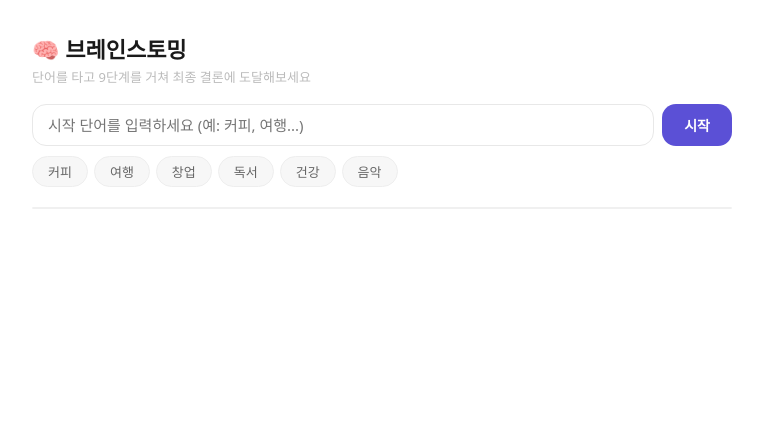
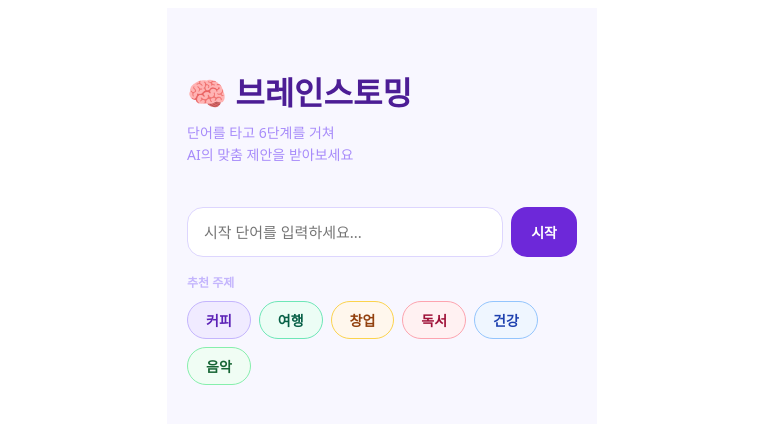
Before and after one commit to raehey/brainstorm-app, a Next.js app: page / in a window 1280 px wide. Shown: the top 424 px of the page, without its empty margins (258-1021 px from the left). Built offline with nearby package versions, Linux system fonts and the light colour scheme.

Commit message:
Update index.jsx

```diff
--- a/pages/index.jsx
+++ b/pages/index.jsx
@@ -1,220 +1,280 @@
 import { useState } from "react";
 
-const MAX = 9;
-const W = 660, H = 480, CX = 330, CY = 240;
-const sleep = ms => new Promise(r => setTimeout(r, ms));
-const countFor = s => Math.max(2, 11 - s);
+const COLORS = [
+  { bg: "#F0EBFF", border: "#C4B5FD", text: "#5B21B6" },
+  { bg: "#ECFDF5", border: "#6EE7B7", text: "#065F46" },
+  { bg: "#FFF7ED", border: "#FCD34D", text: "#92400E" },
+  { bg: "#FFF1F2", border: "#FDA4AF", text: "#9F1239" },
+  { bg: "#EFF6FF", border: "#93C5FD", text: "#1E40AF" },
+  { bg: "#F0FDF4", border: "#86EFAC", text: "#166534" },
+  { bg: "#FFFBEB", border: "#FDE68A", text: "#78350F" },
+  { bg: "#FDF4FF", border: "#E879F9", text: "#701A75" },
+];
 
-function geoFor(n) {
-  if (n >= 10) return { r: 186, rx: 54, ry: 24 };
-  if (n >= 8)  return { r: 173, rx: 62, ry: 28 };
-  if (n >= 6)  return { r: 160, rx: 70, ry: 32 };
-  if (n >= 4)  return { r: 148, rx: 78, ry: 36 };
-  return             { r: 132, rx: 88, ry: 40 };
+const MAX = 6;
+const HINTS = ["커피", "여행", "창업", "독서", "건강", "음악"];
+const countFor = s => s <= 2 ? 8 : s <= 4 ? 6 : 4;
+const font = "'Apple SD Gothic Neo','Noto Sans KR',system-ui,sans-serif";
+
+export default function App() {
+  const [screen, setScreen] = useState("home"); // home | game | loading | result
+  const [inp, setInp] = useState("");
+  const [stageIdx, setStageIdx] = useState(0);
+  const [words, setWords] = useState([]);
+  const [selected, setSelected] = useState(null);
+  const [path, setPath] = useState([]);
+  const [finalWord, setFinalWord] = useState(null);
+  const [ai, setAi] = useState(null);
+  const [err, setErr] = useState("");
+
+  const isFinal = stageIdx === MAX - 1;
+  const visibleWords = words.slice(0, countFor(stageIdx + 1));
+
+  async function fetchWords(topic) {
+    const res = await fetch("/api/brainstorm", {
+      method: "POST",
+      headers: { "Content-Type": "application/json" },
+      body: JSON.stringify({ topic, count: countFor(1) })
+    });
+    const data = await res.json();
+    return data.words || [];
   }
 
-const PAL = [
-  { f:"#EDE9FD", s:"#B8ADEE", t:"#4B3FAA" },
-  { f:"#D9F4EB", s:"#5DCAA5", t:"#0D6647" },
-  { f:"#FEF0D7", s:"#F5C36A", t:"#7A4D0A" },
-  { f:"#FAE5E1", s:"#F0917A", t:"#8C2E1A" },
-  { f:"#DFF0FC", s:"#78BAE8", t:"#14517A" },
-  { f:"#FCE6F1", s:"#EA88B8", t:"#8C2250" },
-  { f:"#E4F7DC", s:"#7DC96A", t:"#2D6B1E" },
-  { f:"#FDF3DC", s:"#E8C96A", t:"#7A5A0A" },
-  { f:"#F0EAF7", s:"#C9A8E8", t:"#5E2D8C" },
-  { f:"#E8F7F9", s:"#7BCDD6", t:"#1A6B72" },
-];
-
-const HINTS = ["커피", "여행", "창업", "독서", "건강", "음악"];
-
-function getPos(i, n, r) {
-  const a = (i / n) * 2 * Math.PI - Math.PI / 2;
-  return { x: CX + r * Math.cos(a), y: CY + r * Math.sin(a) };
+  async function start(topic) {
+    if (!topic.trim()) return;
+    setErr("");
+    setScreen("loading");
+    try {
+      const ws = await fetchWords(topic);
+      if (ws.length < 2) { setErr("다시 시도해주세요."); setScreen("home"); return; }
+      setPath([topic]);
+      setWords(ws);
+      setStageIdx(0);
+      setSelected(null);
+      setScreen("game");
+    } catch { setErr("오류가 발생했어요."); setScreen("home"); }
   }
 
-function wrap(txt, max = 7) {
-  if (txt.length <= max) return [txt];
-  const m = Math.ceil(txt.length / 2);
-  const sp = txt.indexOf(" ", m - 2);
-  const c = sp > 0 ? sp : m;
-  return [txt.slice(0, c).trim(), txt.slice(c).trim()];
-}
+  async function next() {
+    if (selected === null) return;
+    const word = visibleWords[selected];
+    const newPath = [...path, word];
+    setPath(newPath);
+    setSelected(null);
 
-const font = "'Apple SD Gothic Neo', 'Pretendard', 'Noto Sans KR', system-ui, sans-serif";
-
-export default function App() {
-  const [inp, setInp] = useState("");
-  const [stage, setStage] = useState(0);
-  const [center, setCenter] = useState(null);
-  const [words, setWords] = useState([]);
-  const [hist, setHist] = useState([]);
-  const [phase, setPhase] = useState("idle");
-  const [err, setErr] = useState("");
-  const [done, setDone] = useState(null);
-
-  async function go(topic, toStage) {
-    if (phase !== "idle") return;
-    setErr("");
-    if (toStage > MAX) {
-      if (center) setHist(h => [...h, { center, words, stage }]);
-      setDone(topic);
-      return;
-    }
-    if (center) { setPhase("fadeout"); await sleep(300); }
-    setPhase("loading");
+    if (isFinal) {
+      setFinalWord(word);
+      setScreen("loading");
       try {
         const res = await fetch("/api/brainstorm", {
           method: "POST",
           headers: { "Content-Type": "application/json" },
-        body: JSON.stringify({ topic, count: countFor(toStage) })
+          body: JSON.stringify({ topic: word, path: newPath, mode: "suggest" })
+        });
+        const data = await res.json();
+        setAi(data);
+        setScreen("result");
+      } catch { setScreen("result"); }
+    } else {
+      setScreen("loading");
+      try {
+        const res = await fetch("/api/brainstorm", {
+          method: "POST",
+          headers: { "Content-Type": "application/json" },
+          body: JSON.stringify({ topic: word, count: countFor(stageIdx + 2) })
         });
         const data = await res.json();
         if (data.words?.length >= 2) {
-        if (center) setHist(h => [...h, { center, words, stage }]);
-        setCenter(topic); setWords(data.words); setStage(toStage); setInp("");
-        setPhase("entering"); await sleep(30); setPhase("idle");
-      } else { setErr("다시 시도해주세요."); setPhase("idle"); }
-    } catch { setErr("오류가 발생했어요."); setPhase("idle"); }
+          setWords(data.words);
+          setStageIdx(stageIdx + 1);
+          setScreen("game");
+        } else { setErr("다시 시도해주세요."); setScreen("game"); }
+      } catch { setErr("오류가 발생했어요."); setScreen("game"); }
+    }
   }
 
   function back() {
-    if (!hist.length) return;
-    const p = hist[hist.length - 1];
-    setHist(h => h.slice(0, -1));
-    setCenter(p.center); setWords(p.words); setStage(p.stage); setDone(null);
+    if (stageIdx === 0) { setScreen("home"); return; }
+    setPath(path.slice(0, -1));
+    setStageIdx(stageIdx - 1);
+    setSelected(null);
+    setScreen("game");
   }
 
   function restart() {
-    setCenter(null); setWords([]); setHist([]); setStage(0); setInp(""); setDone(null); setPhase("idle");
+    setScreen("home"); setInp(""); setPath([]); setWords([]);
+    setStageIdx(0); setSelected(null); setAi(null); setFinalWord(null); setErr("");
   }
 
-  const ns = stage + 1;
-  const isFinal = stage === MAX;
-  const geo = geoFor(words.length);
-  const mapVisible = phase === "idle";
-  const showMap = center && phase !== "loading";
-  const path = [...hist.map(h => h.center), center].filter(Boolean);
+  // 로딩
+  if (screen === "loading") return (
+    <div style={{ maxWidth: 390, margin: "0 auto", minHeight: "100vh", background: "#F8F7FF", fontFamily: font, display: "flex", flexDirection: "column", alignItems: "center", justifyContent: "center", gap: 16 }}>
+      <div style={{ fontSize: 48 }}>🧠</div>
+      <p style={{ fontSize: 16, fontWeight: 700, color: "#4C1D95", margin: 0 }}>
+        {isFinal ? "AI가 분석 중이에요..." : "단어를 찾는 중..."}
+      </p>
+      <p style={{ fontSize: 13, color: "#A78BFA", margin: 0, textAlign: "center", padding: "0 40px", lineHeight: 1.6 }}>
+        {isFinal ? "당신의 탐색 흐름을 보고\n딱 맞는 제안을 만들고 있어요" : "잠깐만요!"}
+      </p>
+    </div>
+  );
 
-  if (done) return (
-    <div style={{ maxWidth: 520, margin: "3rem auto", padding: "2rem 1.5rem", textAlign: "center", fontFamily: font }}>
-      <div style={{ fontSize: 52, marginBottom: 16 }}>🎯</div>
-      <p style={{ fontSize: 12, color: "#bbb", letterSpacing: "0.08em", textTransform: "uppercase", marginBottom: 8 }}>브레인스토밍 결론</p>
-      <div style={{ background: "#EDE9FD", border: "2.5px solid #B8ADEE", borderRadius: 32, padding: "1.25rem 2.5rem", display: "inline-block", marginBottom: 24 }}>
-        <span style={{ fontSize: 32, fontWeight: 800, color: "#4B3FAA" }}>{done}</span>
+  // 결과
+  if (screen === "result") return (
+    <div style={{ maxWidth: 390, margin: "0 auto", minHeight: "100vh", background: "#F8F7FF", fontFamily: font, paddingBottom: 40 }}>
+      <div style={{ padding: "24px 20px 20px", background: "#fff", borderBottom: "1px solid #EDE9FE" }}>
+        <div style={{ display: "flex", alignItems: "center", gap: 8, marginBottom: 18 }}>
+          <button onClick={restart} style={{ width: 34, height: 34, borderRadius: 10, background: "#EDE9FE", border: "none", cursor: "pointer", fontSize: 15, color: "#7C3AED" }}>←</button>
+          <span style={{ fontSize: 12, color: "#A78BFA", fontWeight: 600 }}>브레인스토밍 완료</span>
         </div>
-      <div style={{ display: "flex", gap: 5, justifyContent: "center", flexWrap: "wrap", marginBottom: 28 }}>
+        <p style={{ fontSize: 11, color: "#C4B5FD", margin: "0 0 8px", fontWeight: 600, letterSpacing: "0.05em" }}>나의 탐색 경로</p>
+        <div style={{ display: "flex", flexWrap: "wrap", gap: 5, marginBottom: 16 }}>
           {path.map((w, i) => (
             <span key={i} style={{ display: "flex", alignItems: "center", gap: 5 }}>
-            {i > 0 && <span style={{ color: "#ddd", fontSize: 11 }}>→</span>}
-            <span style={{ background: PAL[i % PAL.length].f, color: PAL[i % PAL.length].t, padding: "3px 11px", borderRadius: 20, fontSize: 12, fontWeight: 500 }}>{w}</span>
+              {i > 0 && <span style={{ color: "#DDD6FE", fontSize: 12 }}>→</span>}
+              <span style={{ fontSize: 13, fontWeight: 700, color: "#fff", background: COLORS[i % COLORS.length].border, padding: "4px 12px", borderRadius: 20 }}>{w}</span>
             </span>
           ))}
-        <span style={{ color: "#ddd", fontSize: 11 }}>→</span>
-        <span style={{ background: "#4B3FAA", color: "#fff", padding: "3px 13px", borderRadius: 20, fontSize: 12, fontWeight: 700 }}>🎯 {done}</span>
         </div>
-      <div style={{ display: "flex", gap: 10, justifyContent: "center" }}>
-        <button onClick={restart} style={{ padding: "11px 28px", borderRadius: 14, background: "#5B50D6", color: "#fff", border: "none", fontSize: 15, fontWeight: 700, cursor: "pointer" }}>처음부터 다시</button>
-        <button onClick={back} style={{ padding: "11px 20px", borderRadius: 14, background: "#f5f5f5", color: "#666", border: "1px solid #e8e8e8", fontSize: 14, cursor: "pointer" }}>다시 선택하기</button>
+        <div style={{ background: "#4C1D95", borderRadius: 20, padding: "16px 20px" }}>
+          <p style={{ fontSize: 11, color: "#C4B5FD", margin: "0 0 4px", fontWeight: 600 }}>최종 키워드</p>
+          <p style={{ fontSize: 28, fontWeight: 900, margin: 0, color: "#fff" }}>🎯 {finalWord}</p>
+        </div>
+      </div>
+
+      <div style={{ padding: "20px" }}>
+        <p style={{ fontSize: 13, fontWeight: 700, color: "#7C3AED", margin: "0 0 14px" }}>✨ AI가 당신의 흐름을 분석했어요</p>
+
+        {[
+          { icon: "🎬", title: "지금 이걸 해보세요", text: ai?.action, bg: "#fff", border: "#EDE9FE", color: "#374151", tcolor: "#4C1D95" },
+          { icon: "🌿", title: "이런 기분으로 있어보세요", text: ai?.mood, bg: "#fff", border: "#EDE9FE", color: "#374151", tcolor: "#4C1D95" },
+          { icon: "💜", title: "AI 한마디", text: ai?.tip, bg: "#F0EBFF", border: "#C4B5FD", color: "#5B21B6", tcolor: "#4C1D95" },
+        ].map((card, i) => (
+          <div key={i} style={{ background: card.bg, border: `1.5px solid ${card.border}`, borderRadius: 20, padding: "18px", marginBottom: 12 }}>
+            <div style={{ display: "flex", alignItems: "center", gap: 8, marginBottom: 10 }}>
+              <span style={{ fontSize: 20 }}>{card.icon}</span>
+              <span style={{ fontSize: 13, fontWeight: 800, color: card.tcolor }}>{card.title}</span>
+            </div>
+            <p style={{ fontSize: 14, color: card.color, margin: 0, lineHeight: 1.7 }}>{card.text || "..."}</p>
+          </div>
+        ))}
+
+        <button onClick={restart} style={{ width: "100%", marginTop: 8, padding: "16px", borderRadius: 18, background: "#6D28D9", color: "#fff", border: "none", fontSize: 16, fontWeight: 800, cursor: "pointer", fontFamily: font }}>
+          다시 탐색하기
+        </button>
       </div>
     </div>
   );
 
+  // 홈
+  if (screen === "home") return (
+    <div style={{ maxWidth: 390, margin: "0 auto", minHeight: "100vh", background: "#F8F7FF", fontFamily: font, padding: "60px 20px 40px" }}>
+      <h1 style={{ fontSize: 32, fontWeight: 900, color: "#4C1D95", margin: "0 0 8px" }}>🧠 브레인스토밍</h1>
+      <p style={{ fontSize: 14, color: "#A78BFA", margin: "0 0 40px", lineHeight: 1.6 }}>단어를 타고 6단계를 거쳐<br/>AI의 맞춤 제안을 받아보세요</p>
+
+      <div style={{ display: "flex", gap: 8, marginBottom: 16 }}>
+        <input value={inp} onChange={e => setInp(e.target.value)}
+          onKeyDown={e => e.key === "Enter" && start(inp)}
+          placeholder="시작 단어를 입력하세요..."
+          style={{ flex: 1, fontSize: 15, padding: "14px 16px", border: "1.5px solid #DDD6FE", borderRadius: 16, outline: "none", fontFamily: font, background: "#fff" }} />
+        <button onClick={() => start(inp)} disabled={!inp.trim()}
+          style={{ padding: "0 20px", fontWeight: 800, fontSize: 14, background: "#6D28D9", color: "#fff", border: "none", borderRadius: 16, cursor: "pointer", fontFamily: font }}>시작</button>
+      </div>
+
+      {err && <p style={{ color: "#EF4444", fontSize: 13, marginBottom: 12 }}>{err}</p>}
+
+      <p style={{ fontSize: 12, color: "#C4B5FD", margin: "0 0 10px", fontWeight: 600 }}>추천 주제</p>
+      <div style={{ display: "flex", flexWrap: "wrap", gap: 8 }}>
+        {HINTS.map((s, i) => (
+          <button key={s} onClick={() => start(s)}
+            style={{ fontSize: 14, padding: "8px 18px", borderRadius: 20, color: COLORS[i].text, background: COLORS[i].bg, border: `1.5px solid ${COLORS[i].border}`, cursor: "pointer", fontWeight: 700, fontFamily: font }}>
+            {s}
+          </button>
+        ))}
+      </div>
+    </div>
+  );
+
+  // 게임
   return (
-    <div style={{ maxWidth: 700, margin: "0 auto", padding: "1.5rem 1rem", fontFamily: font }}>
-      <h2 style={{ fontSize: 22, fontWeight: 800, margin: "0 0 3px", color: "#1a1a1a" }}>🧠 브레인스토밍</h2>
-      <p style={{ fontSize: 13, color: "#bbb", marginTop: 0, marginBottom: 18 }}>단어를 타고 9단계를 거쳐 최종 결론에 도달해보세요</p>
+    <div style={{ maxWidth: 390, margin: "0 auto", minHeight: "100vh", background: "#F8F7FF", fontFamily: font, paddingBottom: 100 }}>
+      <div style={{ padding: "24px 20px 20px", borderBottom: "1px solid #EDE9FE", background: "#fff" }}>
+        <div style={{ display: "flex", alignItems: "center", justifyContent: "space-between", marginBottom: 18 }}>
+          <button onClick={back} style={{ width: 34, height: 34, borderRadius: 10, background: "#EDE9FE", border: "none", cursor: "pointer", fontSize: 15, color: "#7C3AED" }}>←</button>
+          <div style={{ display: "flex", alignItems: "center", gap: 6 }}>
+            {Array.from({ length: MAX }, (_, i) => (
+              <div key={i} style={{ width: i <= stageIdx ? 20 : 7, height: 7, borderRadius: 20, background: i < stageIdx ? "#C4B5FD" : i === stageIdx ? (isFinal ? "#F59E0B" : "#7C3AED") : "#EDE9FE", transition: "all 0.4s ease" }} />
+            ))}
+          </div>
+          <div style={{ background: isFinal ? "#FEF3C7" : "#EDE9FE", borderRadius: 12, padding: "5px 12px", fontSize: 12, color: isFinal ? "#D97706" : "#7C3AED", fontWeight: 700 }}>
+            {isFinal ? "마지막 🎯" : `${stageIdx + 1}/${MAX}`}
+          </div>
+        </div>
 
-      {stage > 0 && (
-        <div style={{ marginBottom: 18 }}>
-          <div style={{ display: "flex", alignItems: "center", gap: 4, marginBottom: 8 }}>
-            {Array.from({ length: MAX }, (_, i) => (
-              <div key={i} style={{ height: 7, borderRadius: 20, flexShrink: 0, transition: "all 0.45s ease", width: i < stage ? 20 : 7, background: i < stage ? (isFinal ? "#E8C96A" : "#5B50D6") : "#ebebeb" }} />
+        {path.length > 1 && (
+          <div style={{ marginBottom: 14 }}>
+            <p style={{ fontSize: 11, color: "#C4B5FD", margin: "0 0 8px", fontWeight: 600, letterSpacing: "0.05em", textTransform: "uppercase" }}>탐색 경로</p>
+            <div style={{ display: "flex", flexWrap: "wrap", gap: 5 }}>
+              {path.slice(0, -1).map((w, i) => (
+                <span key={i} style={{ display: "flex", alignItems: "center", gap: 5 }}>
+                  {i > 0 && <span style={{ color: "#DDD6FE", fontSize: 12 }}>→</span>}
+                  <span style={{ fontSize: 14, fontWeight: 800, color: "#fff", background: COLORS[i % COLORS.length].border, padding: "5px 14px", borderRadius: 20, boxShadow: `0 2px 8px ${COLORS[i % COLORS.length].border}66` }}>{w}</span>
+                </span>
               ))}
-            <span style={{ fontSize: 11, color: "#ccc", marginLeft: 6 }}>{stage}/{MAX}</span>
             </div>
-          <p style={{ fontSize: 12, margin: 0, fontWeight: isFinal ? 700 : 400, color: isFinal ? "#854F0B" : "#ccc" }}>
-            {isFinal ? "🎯 마지막! 하나를 골라 결론을 내보세요" : `다음 단계: ${countFor(ns)}개 단어로 좁혀져요`}
-          </p>
           </div>
         )}
 
-      {path.length > 1 && (
-        <div style={{ display: "flex", alignItems: "center", gap: 4, marginBottom: 14, flexWrap: "wrap" }}>
-          {path.map((w, i) => (
-            <span key={i} style={{ display: "flex", alignItems: "center", gap: 4 }}>
-              {i > 0 && <span style={{ color: "#e8e8e8", fontSize: 10 }}>→</span>}
-              <span style={{ fontSize: 12, fontWeight: i === path.length - 1 ? 700 : 400, color: i === path.length - 1 ? "#4B3FAA" : "#ccc" }}>{w}</span>
-            </span>
-          ))}
-          <button onClick={back} style={{ marginLeft: 6, fontSize: 11, padding: "2px 9px", borderRadius: 20, color: "#999", background: "#f7f7f7", border: "0.5px solid #e5e5e5", cursor: "pointer" }}>← 뒤로</button>
-          <button onClick={restart} style={{ fontSize: 11, padding: "2px 9px", borderRadius: 20, color: "#999", background: "#f7f7f7", border: "0.5px solid #e5e5e5", cursor: "pointer" }}>처음</button>
+        <div>
+          <p style={{ fontSize: 11, color: "#C4B5FD", margin: "0 0 4px", fontWeight: 600, letterSpacing: "0.05em", textTransform: "uppercase" }}>현재 주제</p>
+          <h2 style={{ fontSize: 36, fontWeight: 900, margin: 0, color: "#4C1D95", letterSpacing: "-1px" }}>{path[path.length - 1]}</h2>
         </div>
-      )}
 
-      {stage === 0 && (
-        <>
-          <div style={{ display: "flex", gap: 8, marginBottom: 10 }}>
-            <input value={inp} onChange={e => setInp(e.target.value)}
-              onKeyDown={e => e.key === "Enter" && phase === "idle" && go(inp, 1)}
-              placeholder="시작 단어를 입력하세요 (예: 커피, 여행...)"
-              style={{ flex: 1, fontSize: 15, padding: "10px 15px", border: "1.5px solid #e8e8e8", borderRadius: 14, outline: "none", fontFamily: font }} />
-            <button onClick={() => go(inp, 1)} disabled={phase !== "idle" || !inp.trim()}
-              style={{ padding: "0 22px", fontWeight: 700, fontSize: 14, background: "#5B50D6", color: "#fff", border: "none", borderRadius: 14, cursor: "pointer" }}>시작</button>
+        <div style={{ marginTop: 14, height: 5, background: "#EDE9FE", borderRadius: 20, overflow: "hidden" }}>
+          <div style={{ width: `${((stageIdx + 1) / MAX) * 100}%`, height: "100%", background: isFinal ? "#F59E0B" : "#7C3AED", borderRadius: 20, transition: "width 0.5s ease" }} />
         </div>
-          <div style={{ display: "flex", gap: 6, flexWrap: "wrap", marginBottom: 20 }}>
-            {HINTS.map(s => (
-              <button key={s} onClick={() => go(s, 1)} style={{ fontSize: 13, padding: "5px 15px", borderRadius: 20, color: "#666", background: "#f7f7f7", border: "1px solid #eee", cursor: "pointer" }}>{s}</button>
-            ))}
       </div>
-        </>
-      )}
 
-      {err && <p style={{ color: "#e05", fontSize: 13 }}>{err}</p>}
+      <div style={{ padding: "16px 20px 12px" }}>
+        <p style={{ fontSize: 13, color: isFinal ? "#D97706" : "#A78BFA", margin: 0, fontWeight: 600 }}>
+          {isFinal ? "✨ 하나를 고르면 AI가 제안해드려요" : `${visibleWords.length}개 중 하나를 골라보세요 ↓`}
+        </p>
+      </div>
 
-      <div style={{ background: isFinal ? "#FFFDF5" : "#fafafa", borderRadius: 22, overflow: "hidden", border: `1px solid ${isFinal ? "#F5C36A" : "#f0f0f0"}`, minHeight: phase === "loading" ? 320 : 0, transition: "border-color 0.4s, background 0.4s", position: "relative" }}>
-        {phase === "loading" && (
-          <div style={{ position: "absolute", inset: 0, display: "flex", flexDirection: "column", alignItems: "center", justifyContent: "center" }}>
-            <div style={{ fontSize: 36, marginBottom: 12 }}>💭</div>
-            <p style={{ fontSize: 14, color: "#ccc", margin: 0 }}>연상 단어를 생각하는 중...</p>
-          </div>
-        )}
-        {showMap && (
-          <svg viewBox={`0 0 ${W} ${H}`} style={{ width: "100%", display: "block", opacity: mapVisible ? 1 : 0, transform: mapVisible ? "scale(1)" : "scale(0.96)", transition: "opacity 0.32s ease, transform 0.32s ease" }}>
-            {words.map((_, i) => {
-              const p = getPos(i, words.length, geo.r);
-              const c = PAL[i % PAL.length];
-              return <line key={i} x1={CX} y1={CY} x2={p.x} y2={p.y} stroke={c.s} strokeWidth={isFinal ? 2 : 1.5} strokeDasharray={isFinal ? "none" : "5,4"} opacity={0.55} />;
-            })}
-            <circle cx={CX} cy={CY} r={55} fill="#fff" stroke={isFinal ? "#F5C36A" : "#C8C4E8"} strokeWidth={2.5} />
-            <circle cx={CX} cy={CY} r={63} fill="none" stroke={isFinal ? "#FEF0D7" : "#EDE9FD"} strokeWidth={1.5} />
-            {wrap(center, 6).map((ln, li, arr) => (
-              <text key={li} x={CX} y={CY + (li - (arr.length - 1) / 2) * 19} textAnchor="middle" dominantBaseline="middle" fontSize={15} fontWeight="800" fill={isFinal ? "#7A4D0A" : "#3D2F9E"}>{ln}</text>
-            ))}
-            {words.map((w, i) => {
-              const p = getPos(i, words.length, geo.r);
-              const c = PAL[i % PAL.length];
-              const ls = wrap(w, 7);
-              const ex = isFinal ? 9 : 0;
+      {err && <p style={{ color: "#EF4444", fontSize: 13, padding: "0 20px" }}>{err}</p>}
+
+      <div style={{ padding: "0 20px", display: "grid", gridTemplateColumns: "1fr 1fr", gap: 10 }}>
+        {visibleWords.map((word, i) => {
+          const c = COLORS[i % COLORS.length];
+          const isSel = selected === i;
           return (
-                <g key={i} style={{ cursor: "pointer" }} onClick={() => go(w, ns)}>
-                  {isFinal && <ellipse cx={p.x} cy={p.y} rx={geo.rx + 18} ry={geo.ry + 12} fill="none" stroke={c.s} strokeWidth={1} opacity={0.28} strokeDasharray="4,3" />}
-                  <ellipse cx={p.x} cy={p.y} rx={geo.rx + ex} ry={geo.ry + ex * 0.5} fill={c.f} stroke={c.s} strokeWidth={isFinal ? 2 : 1.5} />
-                  {ls.map((ln, li) => (
-                    <text key={li} x={p.x} y={p.y + (li - (ls.length - 1) / 2) * 17} textAnchor="middle" dominantBaseline="middle" fontSize={isFinal ? 14 : 12} fontWeight={isFinal ? "800" : "600"} fill={c.t}>{ln}</text>
-                  ))}
-                  {isFinal && <text x={p.x} y={p.y + geo.ry + ex * 0.5 + 14} textAnchor="middle" fontSize={9} fill={c.s} fontWeight="700">▶ 결론으로</text>}
-                </g>
+            <button key={i} onClick={() => setSelected(isSel ? null : i)}
+              style={{
+                background: isSel ? c.border : c.bg,
+                border: `2px solid ${c.border}`,
+                borderRadius: 20,
+                padding: visibleWords.length <= 4 ? "24px 12px" : "18px 12px",
+                cursor: "pointer", fontFamily: font,
+                fontSize: visibleWords.length <= 4 ? 18 : 16,
+                fontWeight: 700,
+                color: isSel ? "#fff" : c.text,
+                transition: "all 0.2s ease",
+                transform: isSel ? "scale(0.97)" : "scale(1)",
+                boxShadow: isSel ? `0 4px 16px ${c.border}88` : "none",
+                textAlign: "center",
+              }}>
+              {word}
+            </button>
           );
         })}
-          </svg>
-        )}
       </div>
 
-      {showMap && mapVisible && (
-        <p style={{ textAlign: "center", fontSize: 12, color: "#ccc", marginTop: 10 }}>
-          {isFinal ? "🎯 클릭하면 이 단어가 최종 결론이 돼요" : `버블 클릭 → ${countFor(ns)}개 단어로 좁혀져요  (${ns}/${MAX} 단계)`}
-        </p>
+      {selected !== null && (
+        <div style={{ position: "fixed", bottom: 0, left: "50%", transform: "translateX(-50%)", width: "100%", maxWidth: 390, padding: "16px 20px", background: "#fff", borderTop: "1px solid #EDE9FE" }}>
+          <button onClick={next} style={{ width: "100%", padding: "16px", borderRadius: 18, background: isFinal ? "#D97706" : "#6D28D9", color: "#fff", border: "none", fontSize: 16, fontWeight: 800, cursor: "pointer", fontFamily: font }}>
+            {isFinal ? `"${visibleWords[selected]}" 선택 → AI 제안 받기 ✨` : `"${visibleWords[selected]}" 로 계속 탐색 →`}
+          </button>
+        </div>
       )}
     </div>
   );
```
Lines whose indentation alone changed are shown as unchanged.
